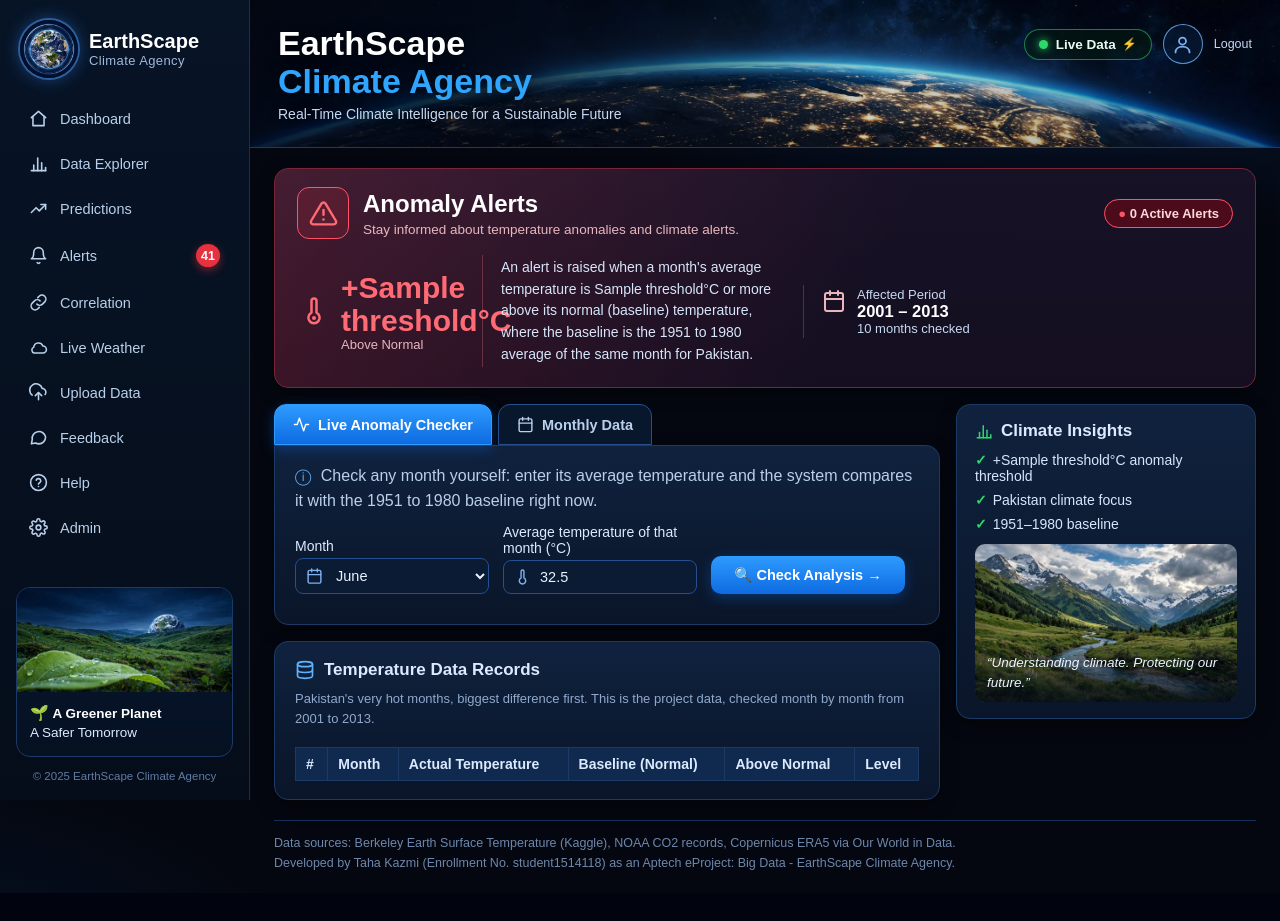
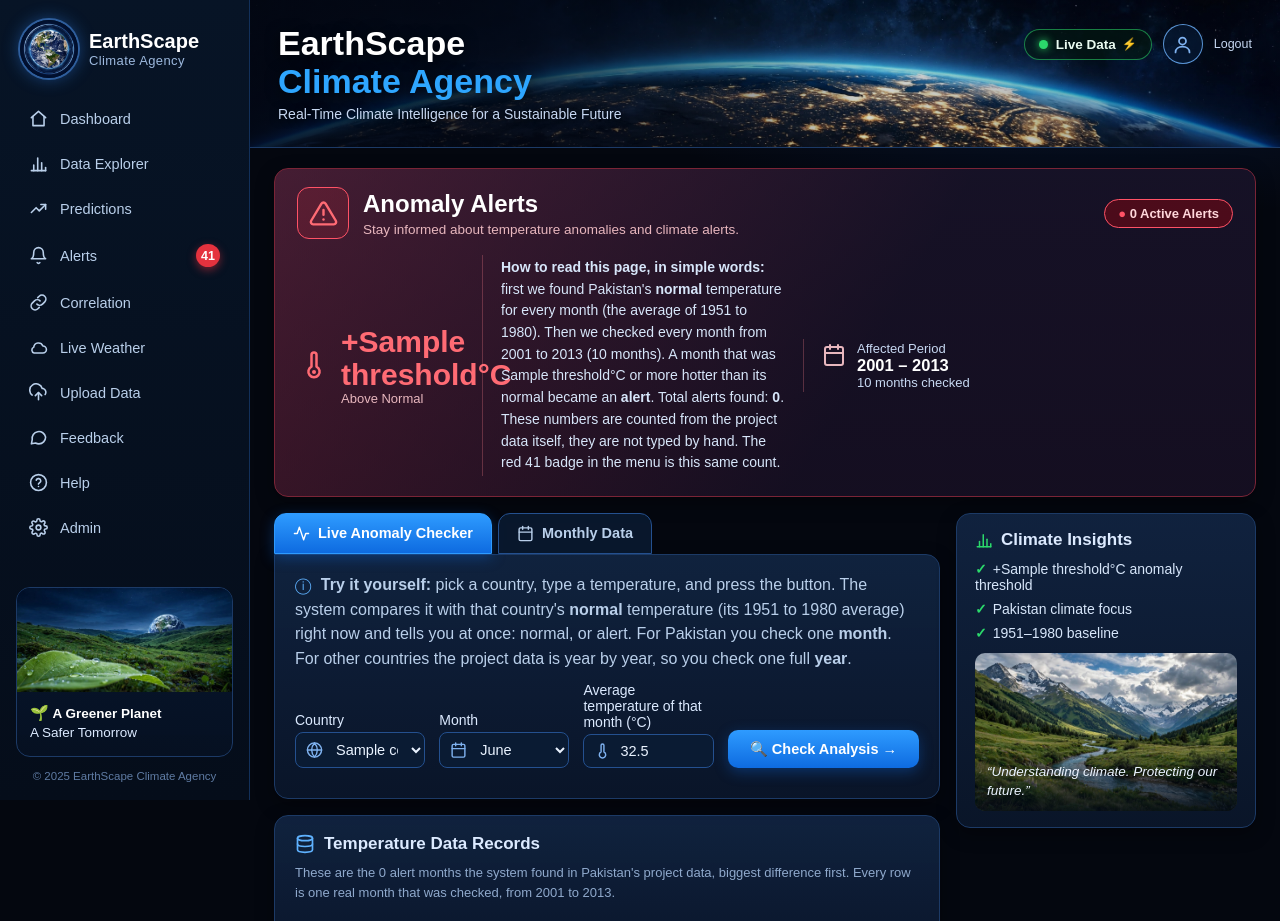
Before and after one commit to Tahakazmi880/earthscape-climate-agency, a Flask app: template templates/alerts.html in a window 1280 px wide. Shown: the top 921 px of the page. Before the commit the page ends 870 px from the top, so only its background shows below. Run offline with Flask 3, Linux system fonts and the light colour scheme; the visitor is signed in with stand-in values (Sample User, id 1); the template is opened without the code that fills it: most values are stand-ins (such as "Sample title", 1, 10 or a date in 2020); lists and menus that the app fills with data are empty.

Commit message:
Fix login flash leak, chart hover tooltips, alerts checker country dropdown, per-box weather results, feedback button alignment

```diff
--- a/templates/alerts.html
+++ b/templates/alerts.html
@@ -19,8 +19,11 @@
         <div class="l">Above Normal</div>
       </div>
     </div>
-    <div class="bseg bmid">An alert is raised when a month's average temperature is {{ threshold }}&deg;C or more
-    above its normal (baseline) temperature, where the baseline is the 1951 to 1980 average of the same month for Pakistan.</div>
+    <div class="bseg bmid"><b>How to read this page, in simple words:</b> first we found Pakistan's
+    <b>normal</b> temperature for every month (the average of 1951 to 1980). Then we checked every month
+    from 2001 to 2013 ({{ months_checked }} months). A month that was {{ threshold }}&deg;C or more hotter
+    than its normal became an <b>alert</b>. Total alerts found: <b>{{ alerts|length }}</b>. These numbers are
+    counted from the project data itself, they are not typed by hand. The red 41 badge in the menu is this same count.</div>
     <div class="bseg periodseg">
       <svg class="cal" viewBox="0 0 24 24" fill="none" stroke="currentColor" stroke-width="2" stroke-linecap="round" stroke-linejoin="round"><rect x="3" y="4" width="18" height="18" rx="2"/><line x1="16" y1="2" x2="16" y2="6"/><line x1="8" y1="2" x2="8" y2="6"/><line x1="3" y1="10" x2="21" y2="10"/></svg>
       <div>
@@ -42,9 +45,21 @@
 
     <div id="viewChecker">
       <div class="panel checkerpanel">
-        <p class="infoline"><span class="infoi">&#9432;</span> Check any month yourself: enter its average temperature and the system compares it with the 1951 to 1980 baseline right now.</p>
+        <p class="infoline"><span class="infoi">&#9432;</span> <b>Try it yourself:</b> pick a country, type a temperature,
+        and press the button. The system compares it with that country's <b>normal</b> temperature (its 1951 to 1980 average)
+        right now and tells you at once: normal, or alert. For Pakistan you check one <b>month</b>. For other countries the
+        project data is year by year, so you check one full <b>year</b>.</p>
         <div class="cform">
           <div class="cfield">
+            <label>Country</label>
+            <div class="fieldwrap">
+              <span class="fic"><svg class="ic" viewBox="0 0 24 24" fill="none" stroke="currentColor" stroke-width="2" stroke-linecap="round" stroke-linejoin="round"><circle cx="12" cy="12" r="10"/><path d="M2 12h20"/><path d="M12 2a15.3 15.3 0 014 10 15.3 15.3 0 01-4 10 15.3 15.3 0 01-4-10 15.3 15.3 0 014-10z"/></svg></span>
+              <select id="chkCountry">
+                {% for c in countries %}<option value="{{ c }}" {% if c == 'Pakistan' %}selected{% endif %}>{{ c }}</option>{% endfor %}
+              </select>
+            </div>
+          </div>
+          <div class="cfield" id="chkMonthField">
             <label>Month</label>
             <div class="fieldwrap">
               <span class="fic"><svg class="ic" viewBox="0 0 24 24" fill="none" stroke="currentColor" stroke-width="2" stroke-linecap="round" stroke-linejoin="round"><rect x="3" y="4" width="18" height="18" rx="2"/><line x1="16" y1="2" x2="16" y2="6"/><line x1="8" y1="2" x2="8" y2="6"/><line x1="3" y1="10" x2="21" y2="10"/></svg></span>
@@ -56,8 +71,15 @@
               </select>
             </div>
           </div>
+          <div class="cfield" id="chkYearField" style="display:none">
+            <label>Year</label>
+            <div class="fieldwrap">
+              <span class="fic"><svg class="ic" viewBox="0 0 24 24" fill="none" stroke="currentColor" stroke-width="2" stroke-linecap="round" stroke-linejoin="round"><rect x="3" y="4" width="18" height="18" rx="2"/><line x1="16" y1="2" x2="16" y2="6"/><line x1="8" y1="2" x2="8" y2="6"/><line x1="3" y1="10" x2="21" y2="10"/></svg></span>
+              <input type="number" id="chkYear" value="2010" min="1800" max="2100">
+            </div>
+          </div>
           <div class="cfield">
-            <label>Average temperature of that month (&deg;C)</label>
+            <label id="chkTempLabel">Average temperature of that month (&deg;C)</label>
             <div class="fieldwrap">
               <span class="fic"><svg class="ic" viewBox="0 0 24 24" fill="none" stroke="currentColor" stroke-width="2" stroke-linecap="round" stroke-linejoin="round"><path d="M14 4a2 2 0 10-4 0v9.26a4.5 4.5 0 104 0V4z"/></svg></span>
               <input type="number" step="0.1" min="-60" max="50" id="chkTemp" value="32.5">
@@ -70,7 +92,8 @@
 
       <div class="panel recordspanel">
         <h2 class="rechead"><svg class="ic" viewBox="0 0 24 24" fill="none" stroke="currentColor" stroke-width="2" stroke-linecap="round" stroke-linejoin="round"><ellipse cx="12" cy="5" rx="9" ry="3"/><path d="M3 5v14c0 1.7 4 3 9 3s9-1.3 9-3V5"/><path d="M3 12c0 1.7 4 3 9 3s9-1.3 9-3"/></svg> Temperature Data Records</h2>
-        <p class="small">Pakistan's very hot months, biggest difference first. This is the project data, checked month by month from 2001 to 2013.</p>
+        <p class="small">These are the {{ alerts|length }} alert months the system found in Pakistan's project data,
+        biggest difference first. Every row is one real month that was checked, from 2001 to 2013.</p>
         <div class="tablewrap">
           <table>
             <tr><th>#</th><th>Month</th><th>Actual Temperature</th><th>Baseline (Normal)</th><th>Above Normal</th><th>Level</th></tr>
@@ -145,16 +168,33 @@ new Chart(document.getElementById('sparkChart'), {type: 'line',
   options: {plugins: {legend: {display: false}}, scales: {x: {display: false}, y: {display: false}},
     events: [], animation: false, maintainAspectRatio: false}});
 
+const chkCountry = document.getElementById('chkCountry');
+function chkMode() {
+  const other = chkCountry.value !== 'Pakistan';
+  document.getElementById('chkMonthField').style.display = other ? 'none' : '';
+  document.getElementById('chkYearField').style.display = other ? '' : 'none';
+  document.getElementById('chkTempLabel').textContent = other ?
+    'Average temperature of that full year (\u00B0C)' : 'Average temperature of that month (\u00B0C)';
+  document.getElementById('chkResult').textContent = '';
+}
+chkCountry.addEventListener('change', chkMode);
+
 document.getElementById('chkBtn').addEventListener('click', async () => {
-  const m = document.getElementById('chkMonth').value;
+  const c = chkCountry.value;
   const t = document.getElementById('chkTemp').value;
-  const r = await fetch('/api/anomaly-check?month=' + m + '&temp=' + encodeURIComponent(t));
+  let url = '/api/anomaly-check?country=' + encodeURIComponent(c) + '&temp=' + encodeURIComponent(t);
+  if (c === 'Pakistan') url += '&month=' + document.getElementById('chkMonth').value;
+  else url += '&year=' + document.getElementById('chkYear').value;
+  const r = await fetch(url);
   const d = await r.json();
   const el = document.getElementById('chkResult');
   if (d.error) { el.textContent = d.error; el.style.color = '#FFB020'; return; }
-  el.textContent = d.month + ': actual ' + d.temperature + ' C, baseline ' + d.baseline + ' C, difference +' +
-    d.difference + ' C. ' + (d.alert ? 'ALERT RAISED (' + d.level + '): this month is abnormally hot.' :
-    'No alert: this month is within the normal range.');
+  const what = d.mode === 'year' ? 'year' : 'month';
+  const diffText = (d.difference >= 0 ? '+' : '') + d.difference;
+  el.textContent = d.country + ', ' + d.label + ': you entered ' + d.temperature + ' C, normal is ' +
+    d.baseline + ' C, difference ' + diffText + ' C. ' + (d.alert ?
+    'ALERT RAISED (' + d.level + '): this ' + what + ' is abnormally hot.' :
+    'No alert: this ' + what + ' is within the normal range.');
   el.style.color = d.alert ? '#FF6B74' : '#2BD96B';
 });
 
```
